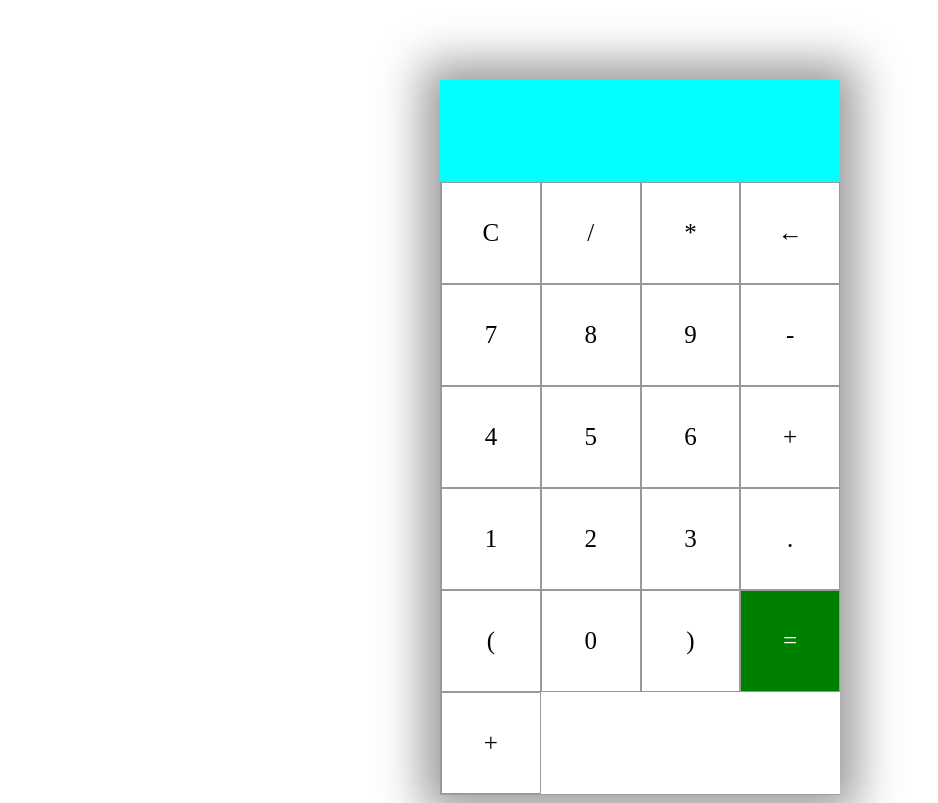
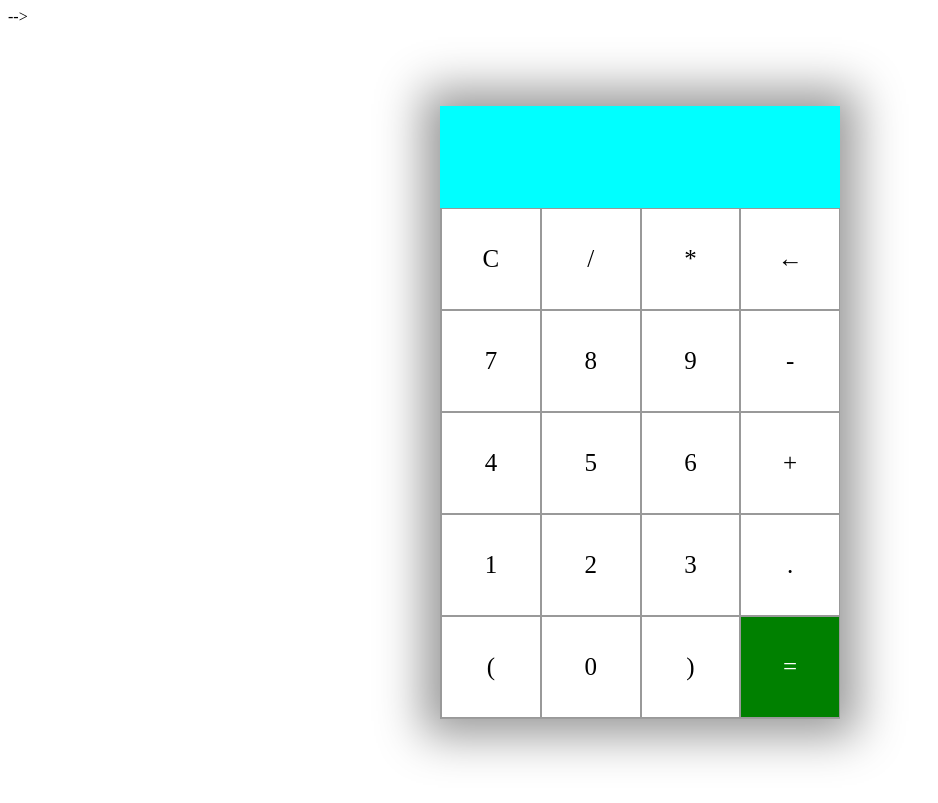
Before and after one commit to tbaldwin3240/DOM_Exercises, a plain HTML site: page index.html in a window 1280 px wide. Shown: the whole page, without its empty margins (0-938 px from the left). Drawn offline with Linux system fonts and the light colour scheme.

Commit message:
Removed extra + button

```diff
--- a/index.html
+++ b/index.html
@@ -1,10 +1,14 @@
+<!-- <Create a calculator -->
+-->
+
 <html lang="en">
   <head>
-    <meta charset="UTF-8">
-    <meta name="viewport" content="width=device-width, initial-scale=1.0">
+    <meta charset="UTF-8" />
+    <meta name="viewport" content="width=device-width, initial-scale=1.0" />
     <title>My Calculator</title>
-    <link rel="stylesheet" href="style.css">
+    <link rel="stylesheet" href="style.css" />
   </head>
+  <!-- Adding buttons to body section on calculator -->
   <body>
     <section>
       <div class="container">
@@ -30,7 +34,6 @@
           <div class="button">0</div>
           <div class="button">)</div>
           <div id="equal" class="button">=</div>
-                <div id="+" class="button">+</div>
         </div>
       </div>
     </section>
--- a/index.js
+++ b/index.js
@@ -1,3 +1,5 @@
+// Adding listener, switches, cases and default to my calculator//
+
 let display = document.getElementById('display');
 
 let buttons = Array.from(document.getElementsByClassName('button'));
```
Also changed, not shown: style.css (+6 -4 lines). Lines whose indentation alone changed are shown as unchanged.
